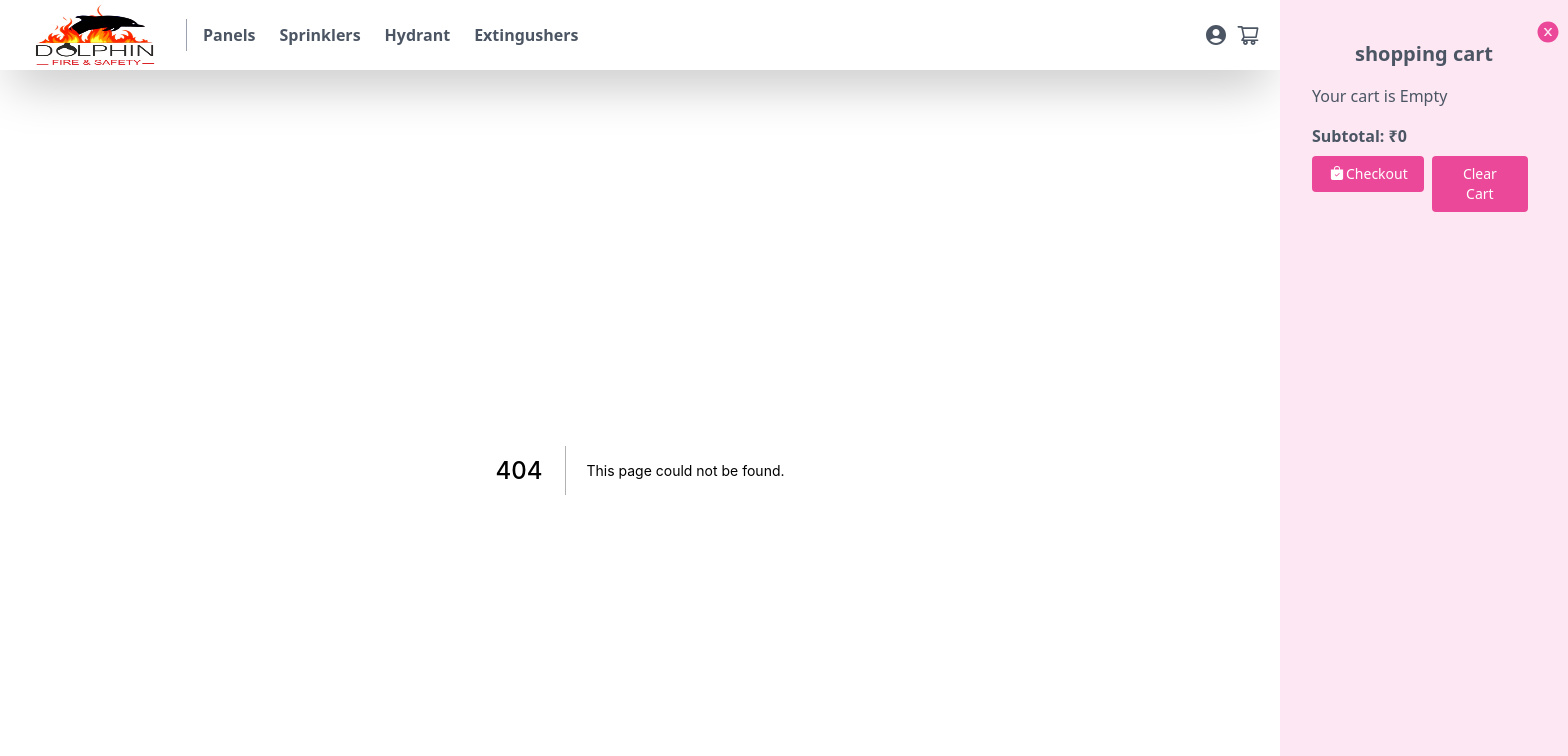
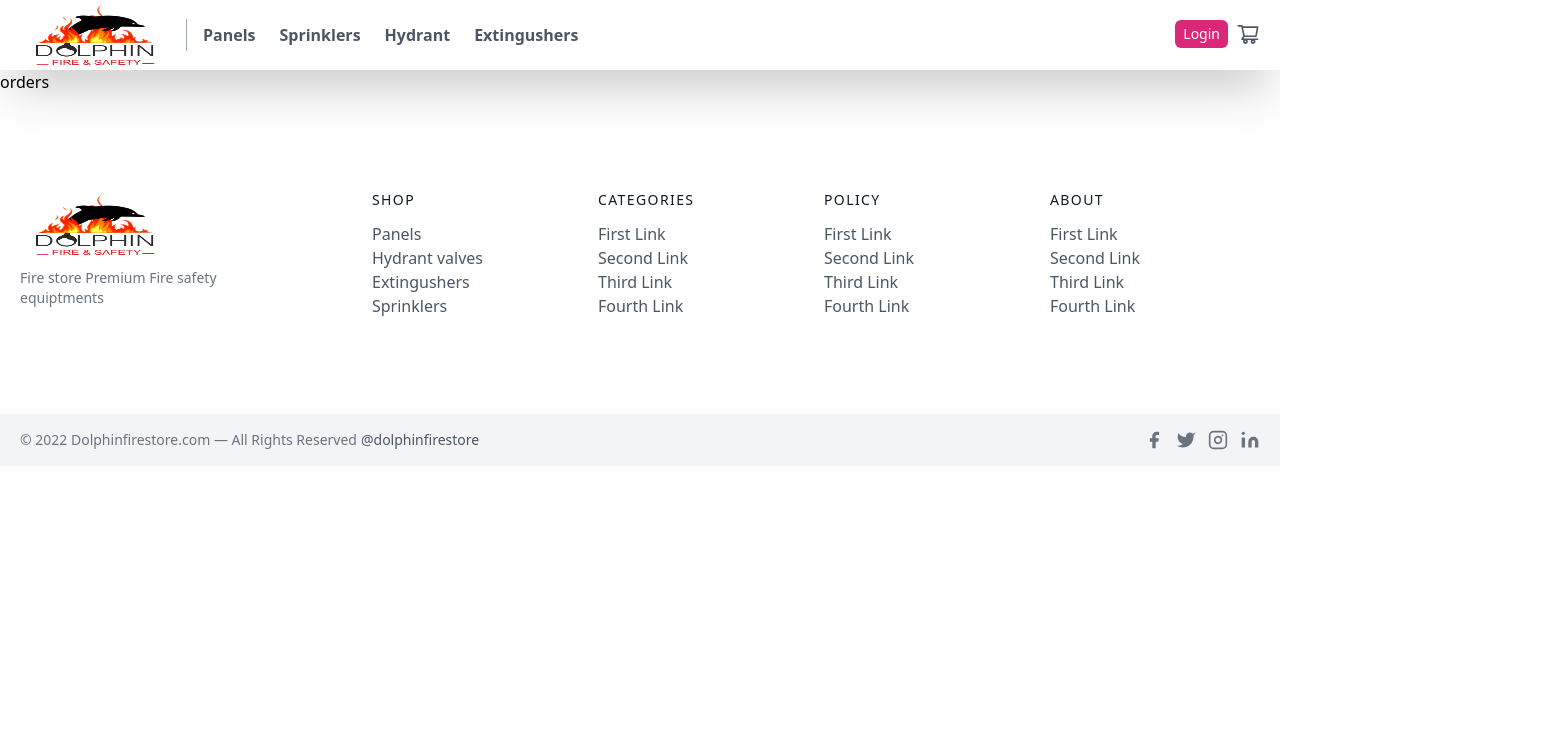
Before and after one commit to HarshPatel2010/fireandsafetystore, a Next.js app: page /orders in a window 1280 px wide. Before the commit this address had no page. Shown: the top 756 px of the page, 1568 px wide, since content can reach past the window. Built offline with nearby package versions, Linux system fonts and the light colour scheme.

Commit message:
Logout button and its functionalities added

```diff
--- a/pages/_app.js
+++ b/pages/_app.js
@@ -10,7 +10,10 @@ import { Provider } from 'react-redux';
 
 
 
+
 function MyApp({ Component, pageProps }) {
+
+
   return (
     <Provider store={store}>
   <Navbar/>
--- /dev/null
+++ b/pages/_document.js
@@ -0,0 +1,13 @@
+import { Html, Head, Main, NextScript } from 'next/document'
+
+export default function Document() {
+  return (
+    <Html className='overflow-x-hidden'>
+      <Head />
+      <body>
+        <Main />
+        <NextScript />
+      </body>
+    </Html>
+  )
+}
--- a/pages/components/Navbar.js
+++ b/pages/components/Navbar.js
@@ -1,6 +1,6 @@
 import Image from "next/image";
 import Link from "next/link";
-import React, { useRef, useEffect } from "react";
+import React, { useRef, useEffect,useState } from "react";
 import { useDispatch, useSelector } from 'react-redux';
 import {
   AiOutlineShoppingCart,
@@ -11,13 +11,26 @@ import {
 import { BsFillBagCheckFill } from "react-icons/bs";
 import { MdAccountCircle } from "react-icons/md";
 import { addFromCart, addToCart, clearCart, existCart, removeFromCart, saveCart } from "../redux/slices/cartSlice";
+import { useRouter } from "next/router";
+
 
 const Navbar = () => {
   const ref = useRef(null);
+  const router = useRouter()
   const cart = useSelector(state => state.cart.cart);
   const successStore = useSelector(state => state.cart.successStore);
   const subTotal = useSelector(state => state.cart.subTotal)
   const dispatch = useDispatch();
+
+  const [user,setUser] = useState({value:null})
+  const [key,setKey] = useState(0);
+ const [dropDown, setdropDown] = useState(false)
+
+ const logout = ()=>{
+  localStorage.removeItem("token");
+  setKey(Math.random());
+  setUser({value:null})
+ }
 
   useEffect(() => {
     if (successStore === true) {
@@ -67,9 +80,21 @@ const Navbar = () => {
       ref.current.classList.add("translate-x-full");
     }
   };
+  useEffect(() => {
+    if(localStorage.getItem("token")){
+     setUser({value:localStorage.getItem("token")})
+     setKey(Math.random())
+    }
+   }, [router.query]);
+   useEffect(() => {
+    if(localStorage.getItem("token")){
+     setUser({value:localStorage.getItem("token")})
+     setKey(Math.random())
+    }
+   }, []);
   return (
     <div className="sticky top-0 bg-white z-10 shadow-2xl " >
-      <header className="text-gray-600 body-font ">
+      <header className="text-gray-600 body-font   ">
         <div className="container mx-auto my-0 flex flex-wrap px-5 flex-col md:flex-row items-center">
           <a className="flex title-font font-medium items-center text-gray-900 mb-4 md:mb-0">
             <Link href={"/"}>
@@ -114,13 +139,24 @@ const Navbar = () => {
           </nav>
           <div
 
-            className="cart absolute right-0 mx-5 cursor-pointer flex "
+            className="cart absolute right-0 mx-5 cursor-pointer flex top-5 items-center "
           >
-           <Link href={"/login"}>
-            <a>
+            <a onMouseOver={()=>{setdropDown(true)}} onMouseLeave={()=>{setdropDown(false)}} >
+          {dropDown &&   <div onMouseOver={()=>{setdropDown(true)}} onMouseLeave={()=>{setdropDown(false)}} className="absolute right-6 top-6 bg-pink-300 px-5 py-1 rounded-md w-40 text-sm">
+            <ul>
+              <Link href={"/myaccount"}><li className="py-1 hover:text-pink-700 text-sm font-bold">My Account</li></Link>
+              <Link href={"/orders"}><li className="py-1 hover:text-pink-700 text-sm font-bold">Orders</li></Link>
+              <li onClick={logout} className="py-1 hover:text-pink-700 text-sm font-bold">Logout</li>
+            </ul>
+           </div>}
+            {user.value &&
             <MdAccountCircle className="text-xl mx-2 md:text-2xl" />
-            </a>
-             </Link>
+           }
+           </a>
+
+          {!user.value && <Link href={"/login"}><a>
+            <button className="bg-pink-600 px-2 py-1 rounded-md text-sm text-white mx-2">Login</button>
+            </a></Link>}
             <AiOutlineShoppingCart   onClick={toggleCart} className="text-xl md:text-2xl " />
           </div>
 
--- a/pages/login.js
+++ b/pages/login.js
@@ -35,7 +35,7 @@ const Login = () => {
     let response = await res.json();
     console.log(response,"mm")
    if(response.success){
-    localStorage.setItem("token",response.token)
+    localStorage.setItem("token",response.token);
     setEmail("")
     setPassword("");
     toast(' 😁 You Logged in Successfully', {
--- /dev/null
+++ b/pages/orders.js
@@ -0,0 +1,9 @@
+import React from 'react'
+
+const orders = () => {
+  return (
+    <div>orders</div>
+  )
+}
+
+export default orders
```
